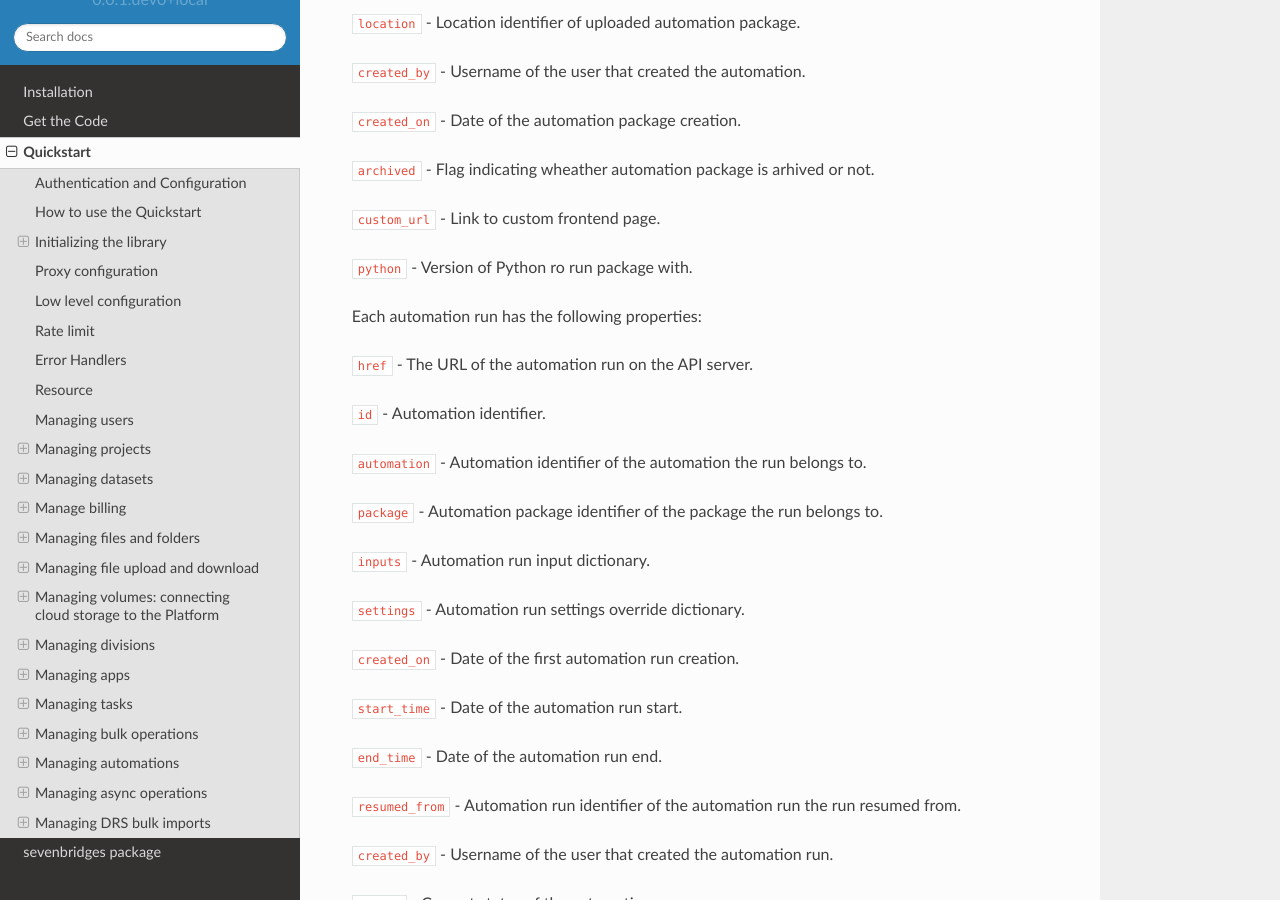
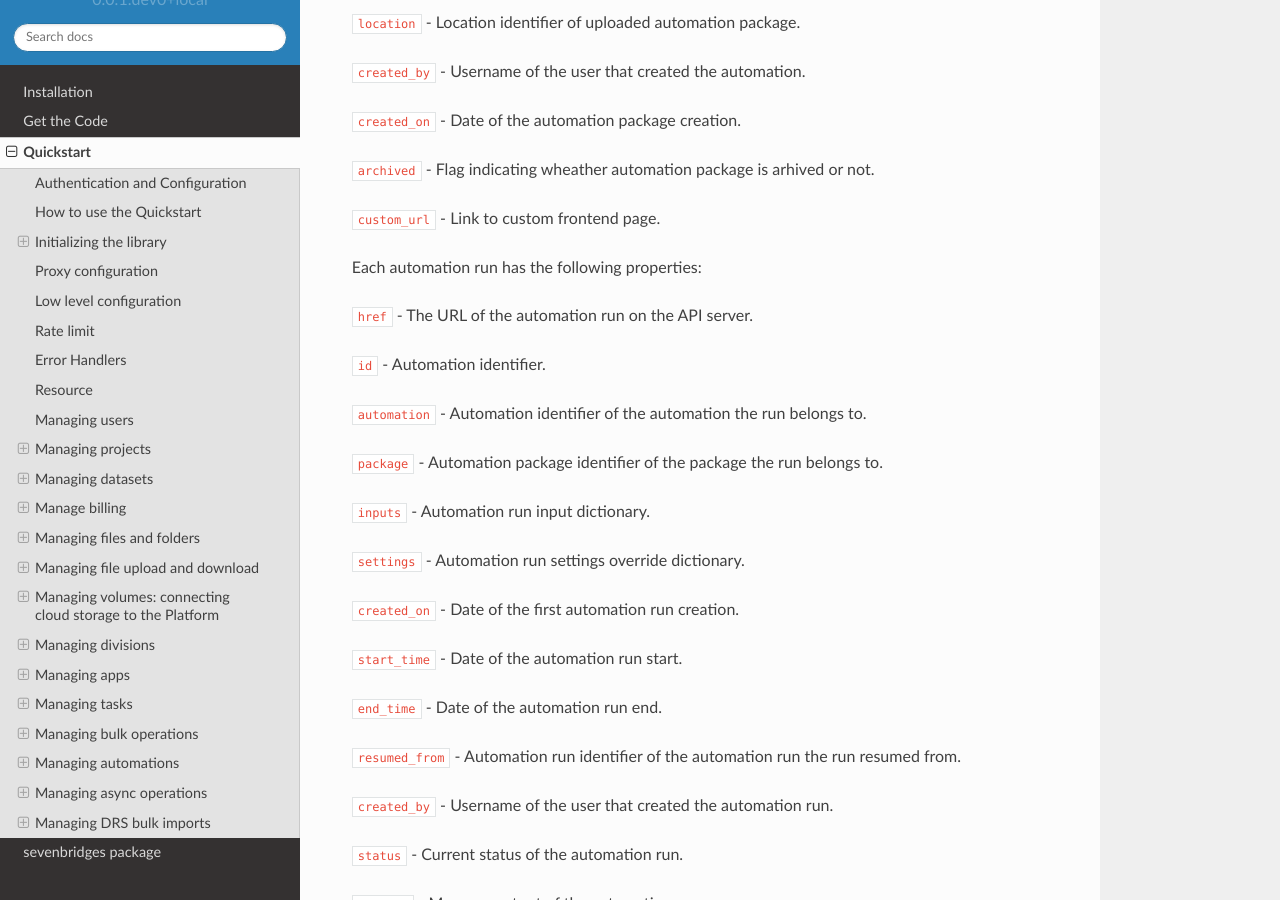
Before and after one commit to sbg/sevenbridges-python, a Sphinx documentation site: the page built from docs/quickstart.rst, in a window 1280 px wide and 900 px high, scrolled down 37743 px. Built offline with Sphinx 7.4.7 and the Read the Docs theme 2.0.0, drawn with Linux system fonts in a browser that asks for light colours.

Commit message:
GLOB-2993 revert update docs

```diff
--- a/docs/quickstart.rst
+++ b/docs/quickstart.rst
@@ -1803,8 +1803,6 @@ Each automation package has the following properties:
 ``archived`` - Flag indicating wheather automation package is arhived or not.
 
 ``custom_url`` - Link to custom frontend page.
-
-``python`` - Version of Python ro run package with.
 
 Each automation run has the following properties:
 
```
